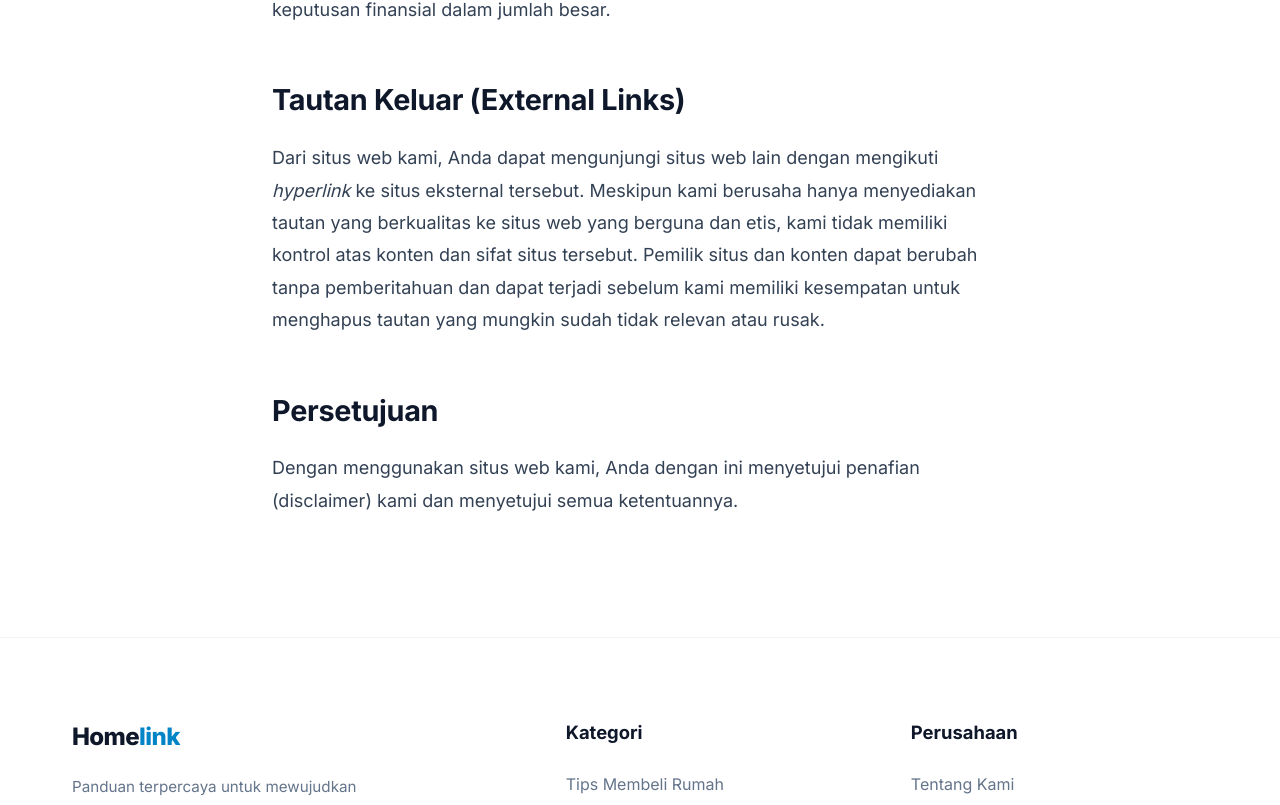
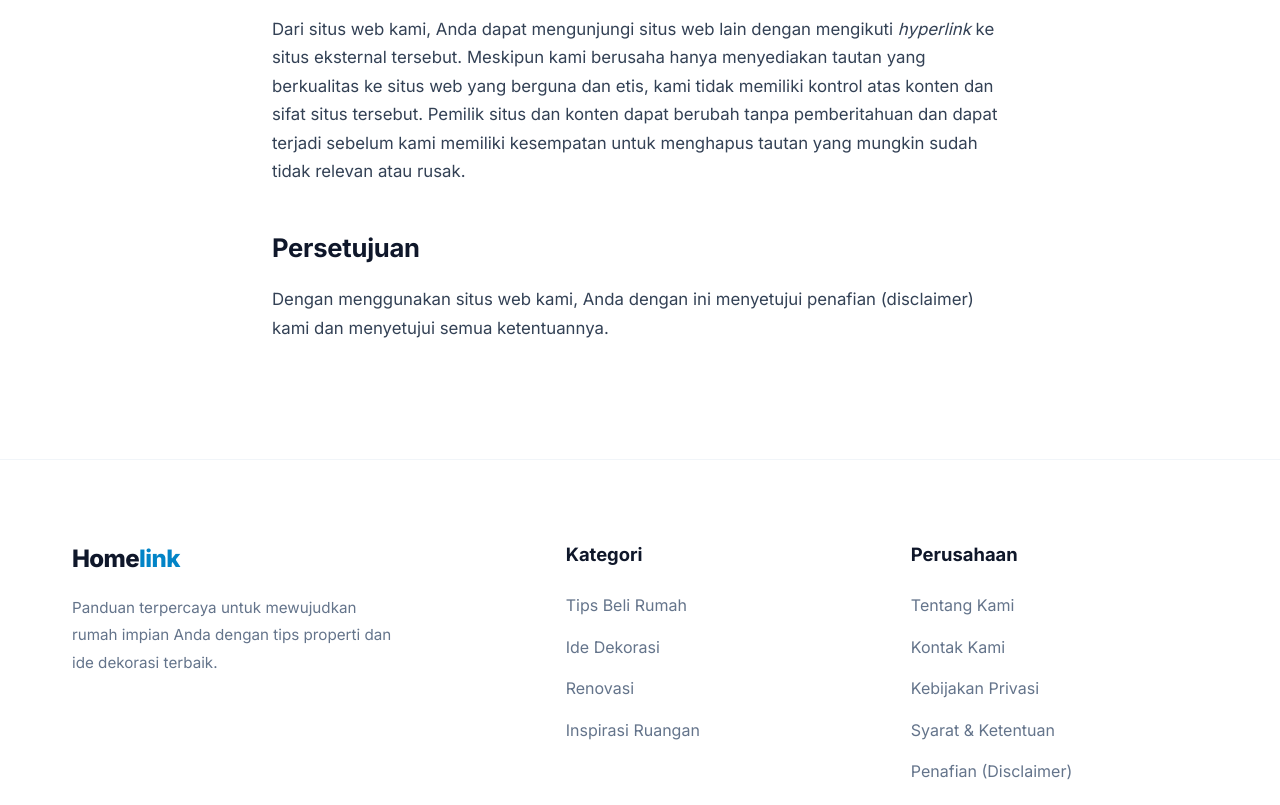
Before and after one commit to crashingdown90/homelink, a Next.js app: page /disclaimer in a window 1280 px wide. Shown: the part 925-1730 px from the top of the page. Built offline with nearby package versions, Linux system fonts and the light colour scheme.

Commit message:
style: reduce article prose font size and adjust spacing

```diff
--- a/src/app/globals.css
+++ b/src/app/globals.css
@@ -687,28 +687,28 @@ ul {
 }
 
 .prose {
-  font-size: 1.125rem;
-  line-height: 1.8;
+  font-size: 1.05rem;
+  line-height: 1.7;
   color: #334155;
 }
 
 .prose p {
-  margin-bottom: 1.5rem;
+  margin-bottom: 1.25rem;
 }
 
 .prose h2 {
-  font-size: 1.8rem;
+  font-size: 1.6rem;
   font-weight: 700;
   color: var(--text);
-  margin: 3rem 0 1rem;
+  margin: 2.5rem 0 1rem;
   letter-spacing: -0.01em;
 }
 
 .prose h3 {
-  font-size: 1.4rem;
+  font-size: 1.25rem;
   font-weight: 600;
   color: var(--text);
-  margin: 2rem 0 1rem;
+  margin: 1.75rem 0 0.75rem;
 }
 
 .prose ul,
--- a/src/app/layout.tsx
+++ b/src/app/layout.tsx
@@ -1,6 +1,7 @@
 import type { Metadata } from "next";
 import { Inter } from "next/font/google";
 import Script from "next/script";
+import Link from "next/link";
 import "./globals.css";
 import Navbar from "../components/Navbar";
 
@@ -59,20 +60,20 @@ export default function RootLayout({
               <div className="footer-links">
                 <h3>Kategori</h3>
                 <ul>
-                  <li><a href="#">Tips Membeli Rumah</a></li>
-                  <li><a href="#">Ide Dekorasi</a></li>
-                  <li><a href="#">Renovasi</a></li>
-                  <li><a href="#">Inspirasi Desain</a></li>
+                  <li><Link href="/kategori/tips-beli-rumah">Tips Beli Rumah</Link></li>
+                  <li><Link href="/kategori/dekorasi">Ide Dekorasi</Link></li>
+                  <li><Link href="/kategori/renovasi">Renovasi</Link></li>
+                  <li><Link href="/kategori/inspirasi-ruangan">Inspirasi Ruangan</Link></li>
                 </ul>
               </div>
               <div className="footer-links">
                 <h3>Perusahaan</h3>
                 <ul>
-                  <li><a href="/tentang-kami">Tentang Kami</a></li>
-                  <li><a href="/kontak">Kontak Kami</a></li>
-                  <li><a href="/kebijakan-privasi">Kebijakan Privasi</a></li>
-                  <li><a href="/syarat-ketentuan">Syarat & Ketentuan</a></li>
-                  <li><a href="/disclaimer">Penafian (Disclaimer)</a></li>
+                  <li><Link href="/tentang-kami">Tentang Kami</Link></li>
+                  <li><Link href="/kontak">Kontak Kami</Link></li>
+                  <li><Link href="/kebijakan-privasi">Kebijakan Privasi</Link></li>
+                  <li><Link href="/syarat-ketentuan">Syarat & Ketentuan</Link></li>
+                  <li><Link href="/disclaimer">Penafian (Disclaimer)</Link></li>
                 </ul>
               </div>
             </div>
--- a/src/app/page.tsx
+++ b/src/app/page.tsx
@@ -1,6 +1,7 @@
 import ArticleList from "@/components/ArticleList";
 import BannerSlider from "@/components/BannerSlider";
 import { articles } from "@/data/articles";
+import Link from "next/link";
 
 export default function Home() {
   return (
@@ -28,12 +29,12 @@ export default function Home() {
               <h2 className="section-title">Artikel Terbaru</h2>
               <p className="section-subtitle">Pembaruan terkini seputar dunia properti dan hunian.</p>
             </div>
-            <a href="#" className="view-all">
+            <Link href="/kategori/tips-beli-rumah" className="view-all">
               Lihat Semua Artikel
               <svg width="20" height="20" viewBox="0 0 24 24" fill="none" xmlns="http://www.w3.org/2000/svg">
                 <path d="M5 12H19M19 12L12 5M19 12L12 19" stroke="currentColor" strokeWidth="2" strokeLinecap="round" strokeLinejoin="round"/>
               </svg>
-            </a>
+            </Link>
           </div>
 
           <ArticleList initialArticles={articles} />
```
Also changed, not shown: src/app/sitemap.ts (+13 -1 lines).
